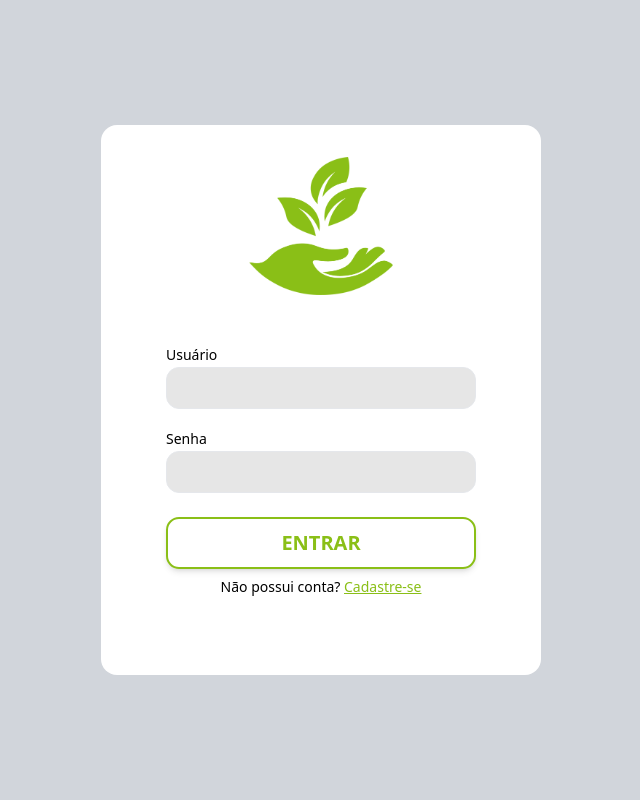
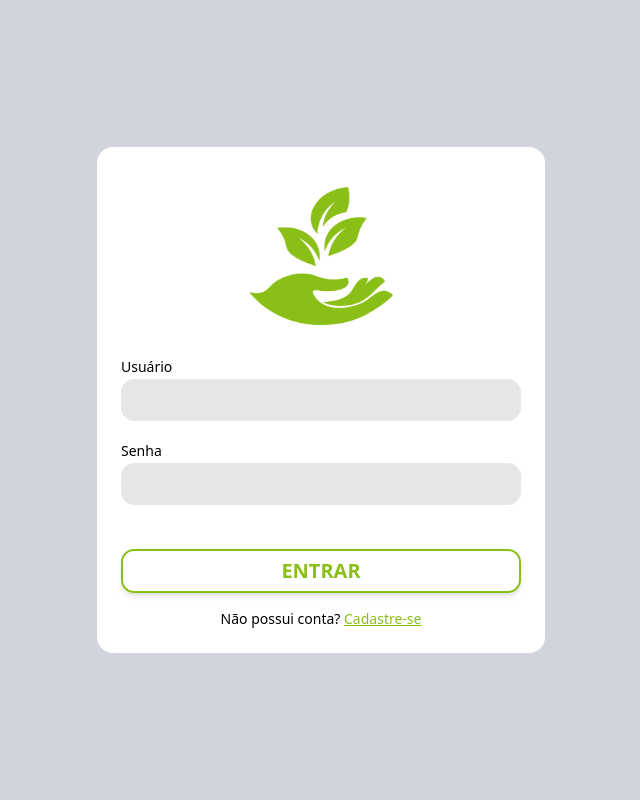
Before and after one commit to biacosta7/agras, a Django app: page /auth/login/ in a window 1280 px wide. Shown: the whole page, without its empty margins (319-959 px from the left). Run offline with Django 5.2, Linux system fonts and the light colour scheme; some libraries are stand-ins or nearby versions.

Commit message:
Making login resposive

```diff
--- a/users/templates/login.html
+++ b/users/templates/login.html
@@ -4,28 +4,42 @@
 
 {% block content %}
 <div class="bg-gray-300 flex items-center justify-center min-h-screen">
-    <div class="w-[440px] h-[550px] rounded-2xl bg-white">
-        <div class="flex flex-col items-center justify-center mt-4">
+    <!-- Container Principal -->
+    <div class="w-full max-w-md mx-auto rounded-2xl bg-white p-6">
+        <div class="flex flex-col items-center justify-center">
+            <!-- Logo -->
             <img src="{% static 'assets/logo-green.png' %}" alt="Logo" class="w-36 mt-4" />
-            <form action="{% url 'login' %}" method="POST" class="mt-[50px]">
+
+            <!-- Formulário de Login -->
+            <form action="{% url 'login' %}" method="POST" class="mt-8 w-full">
                 {% csrf_token %}
-                <div>
+
+                <!-- Campo Usuário -->
+                <div class="mb-5">
                     <label for="username" class="block text-black text-sm font-normal mb-[2px]">Usuário</label>
-                    <input type="text" name="username" id="username" class="w-[310px] px-3 py-2 border rounded-[13px] bg-[#e6e6e6] focus:outline-none focus:ring-2 focus:ring-[#8ABF17] text-black" required>
+                    <input type="text" name="username" id="username" class="w-full px-3 py-2 border rounded-[13px] bg-[#e6e6e6] focus:outline-none focus:ring-2 focus:ring-[#8ABF17] text-black" required>
                 </div>
-                <div class="mt-5">
+
+                <!-- Campo Senha -->
+                <div class="mb-5">
                     <label for="password" class="block text-black text-sm font-normal mb-[2px]">Senha</label>
-                    <input type="password" name="password" id="password" class="w-[310px] px-3 py-2 border rounded-[13px] bg-[#e6e6e6] focus:outline-none focus:ring-2 focus:ring-[#8ABF17] text-black" required>
+                    <input type="password" name="password" id="password" class="w-full px-3 py-2 border rounded-[13px] bg-[#e6e6e6] focus:outline-none focus:ring-2 focus:ring-[#8ABF17] text-black" required>
                 </div>
-                <button type="submit" class="w-[310px] mt-6 px-3 py-2 relative inline-flex items-center justify-center p-4 px-6 py-3 overflow-hidden font-medium text-white transition duration-300 ease-out border-2 border-[#8ABF17] rounded-[13px] shadow-md group">
+
+                <!-- Botão de Entrar -->
+                <button type="submit" class="w-full px-3 py-2 mt-6 relative inline-flex items-center justify-center overflow-hidden font-medium text-white transition duration-300 ease-out border-2 border-[#8ABF17] rounded-[13px] shadow-md group">
                     <span class="absolute inset-0 flex items-center justify-center w-full h-full text-white duration-300 -translate-x-full bg-[#8ABF17] group-hover:translate-x-0 ease">
-                        <svg class="w-6 h-6" fill="none" stroke="currentColor" viewBox="0 0 24 24" xmlns="http://www.w3.org/2000/svg"><path stroke-linecap="round" stroke-linejoin="round" stroke-width="2" d="M14 5l7 7m0 0l-7 7m7-7H3"></path></svg>
+                        <svg class="w-6 h-6" fill="none" stroke="currentColor" viewBox="0 0 24 24">
+                            <path stroke-linecap="round" stroke-linejoin="round" stroke-width="2" d="M14 5l7 7m0 0l-7 7m7-7H3"></path>
+                        </svg>
                     </span>
                     <span class="absolute flex items-center justify-center w-full h-full text-[#8ABF17] text-xl font-bold uppercase transition-all duration-300 transform group-hover:translate-x-full ease">Entrar</span>
                     <span class="relative invisible">Entrar</span>
                 </button>
             </form>
-            <p class="mt-2 text-sm">Não possui conta? <a href="{% url 'create_user' %}" class="cursor-pointer underline text-[#8ABF17]">Cadastre-se</a></p>
+
+            <!-- Link para Cadastro -->
+            <p class="mt-4 text-sm">Não possui conta? <a href="{% url 'create_user' %}" class="cursor-pointer underline text-[#8ABF17]">Cadastre-se</a></p>
         </div>
     </div>
 </div>
```
